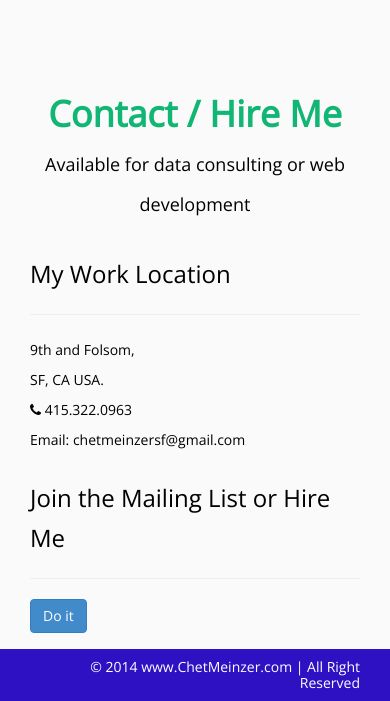
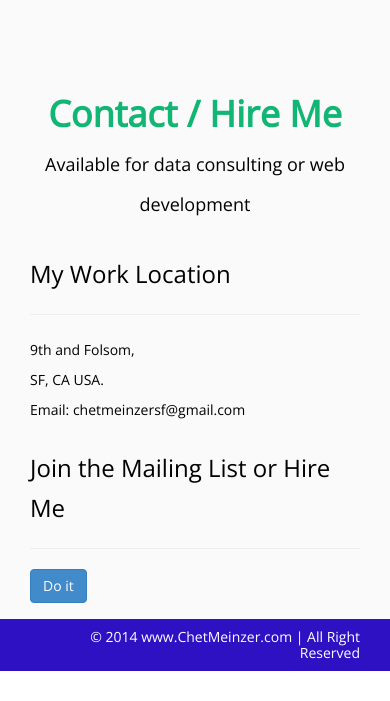
Before and after one commit to chetstar/newchetweb, a Flask app: page / in a window 390 px wide; the page is wider, and only the part inside the window is pictured. Shown: the part 4756-5457 px from the top of that part. After the commit the page ends 5427 px from the top of that part, so only its background shows below. Run offline with Flask 2, Linux system fonts and the light colour scheme; some libraries are stand-ins or nearby versions.

Commit message:
removed phone

```diff
--- a/app/templates/index.html
+++ b/app/templates/index.html
@@ -243,8 +243,6 @@
                             SF, CA USA.<br />
 
 
-
-                        <i class="fa fa-phone"></i> 415.322.0963<br />
                         Email: chetmeinzersf@gmail.com<br />
                             </p>
 
```
